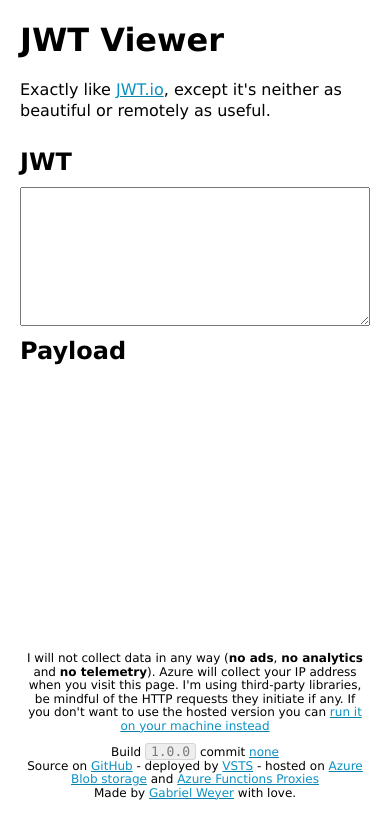
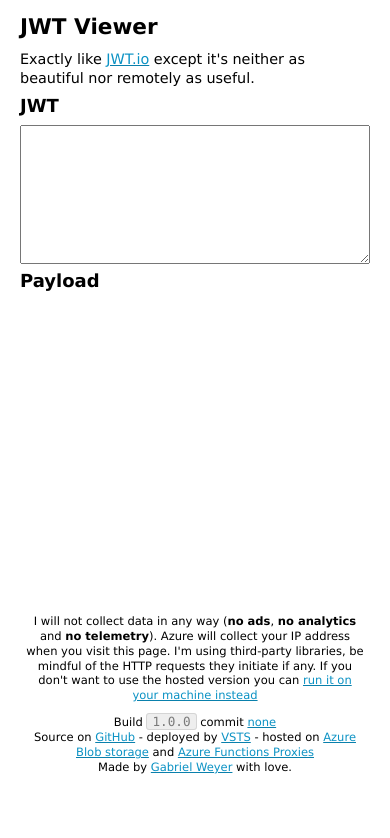
Before and after one commit to gabrielweyer/jwt-viewer, an Angular app: page / in a window 390 px wide. Shown: the top 838 px of the page. Built offline with nearby package versions, Linux system fonts and the light colour scheme.

Commit message:
Improve responsive design

```diff
--- a/src/app/app.component.html
+++ b/src/app/app.component.html
@@ -1,6 +1,6 @@
 <div class="jwt-viewer__app">
   <h1>JWT Viewer</h1>
-  <p>Exactly like <app-link [href]="'https://jwt.io/'">JWT.io</app-link>, except it's neither as beautiful or remotely as useful.</p>
+  <p>Exactly like <app-link [href]="'https://jwt.io/'">JWT.io</app-link> except it's neither as beautiful nor remotely as useful.</p>
   <div class="jwt-viewer">
     <div class="jwt-viewer__input">
       <h2>JWT</h2>
--- a/src/app/app.component.scss
+++ b/src/app/app.component.scss
@@ -6,12 +6,17 @@
   flex-direction: column;
 }
 
+p {
+  margin: 0;
+  padding: 0.5em 0;
+}
+
 .jwt-viewer {
   display: flex;
-  padding-bottom: 9em;
+  padding-bottom: 10em;
 
   @include lg {
-    padding-bottom: 15em;
+    padding-bottom: 18em;
   }
 
   @include lg {
@@ -30,6 +35,7 @@
 
     @include lg {
       padding-right: 0;
+      padding-bottom: 0.4em;
     }
 
     textarea {
@@ -59,14 +65,13 @@
     position: absolute;
     width: 100%;
     bottom: 0;
-    height: 4em;
+    height: 8em;
+    font-size: $font-size-x-small;
+    text-align: center;
+    padding: 2em 0;
 
     @include lg {
-      height: 12em;
+      height: 18em;
     }
-
-    font-size: $font-size-small;
-    text-align: center;
-    padding: 4em 0;
   }
 }
--- a/src/app/footer/footer.component.html
+++ b/src/app/footer/footer.component.html
@@ -7,7 +7,7 @@
 <p>
   Build
   <span class="mono-font">{{build}}</span> commit
-  <app-link [href]="'https://github.com/gabrielweyer/jwt-viewer/commit/' + commit">{{commit}}</app-link><br>
+  <app-link [href]="'https://github.com/gabrielweyer/jwt-viewer/commit/' + commit">{{commit | slice:0:7}}</app-link><br>
   Source on <app-link [href]="'https://github.com/gabrielweyer/jwt-viewer'">GitHub</app-link> - deployed by
   <app-link [href]="'https://www.visualstudio.com/team-services/'">VSTS</app-link> - hosted on
   <app-link [href]="'https://azure.microsoft.com/en-gb/services/storage/blobs/'">Azure Blob storage</app-link>
--- a/src/app/footer/footer.component.scss
+++ b/src/app/footer/footer.component.scss
@@ -1,11 +1,11 @@
 @import '~variables.scss';
 
 .mono-font {
-  font-size: $mono-font-size-small;
+  font-size: $mono-font-size-normal;
 }
 
 p {
-  line-height: 1.125em;
+  line-height: 1.3em;
   padding: 0 18%;
 
   @include lg {
--- a/src/styles.scss
+++ b/src/styles.scss
@@ -9,7 +9,12 @@ body {
 
 body {
   font-family: 'Verdana', sans-serif;
+  font-size: $font-size-normal;
   line-height: 1.3em;
+
+  @include lg {
+    font-size: $font-size-small;
+  }
 }
 
 a {
@@ -26,17 +31,15 @@ em {
 h1 {
   margin: 0;
   padding: 0.5em 0 0 0;
-  line-height: 1.5em;
+  line-height: $font-size-x-large;
+  font-size: $font-size-x-large;
 }
 
 h2 {
   margin: 0;
   padding: 0 0 0.4em 0;
-  line-height: 1.25em;
-
-  @include lg {
-    padding-top: 0.4em;
-  }
+  line-height: $font-size-large;
+  font-size: $font-size-large;
 }
 
 .mono-font {
--- a/src/variables.scss
+++ b/src/variables.scss
@@ -4,10 +4,13 @@ $mono-font-background-color: #eee;
 
 $mono-font-family: 'Consolas';
 
-$font-size-small: 12px;
+$font-size-x-large: 1.5em;
+$font-size-large: 1.25em;
+$font-size-normal: 1em;
+$font-size-small: 0.9em;
+$font-size-x-small: 0.8em;
 
-$mono-font-size-normal: 17px;
-$mono-font-size-small: 13px;
+$mono-font-size-normal: 1.1em;
 
 $screen-lg-min: 992px;
 
```
